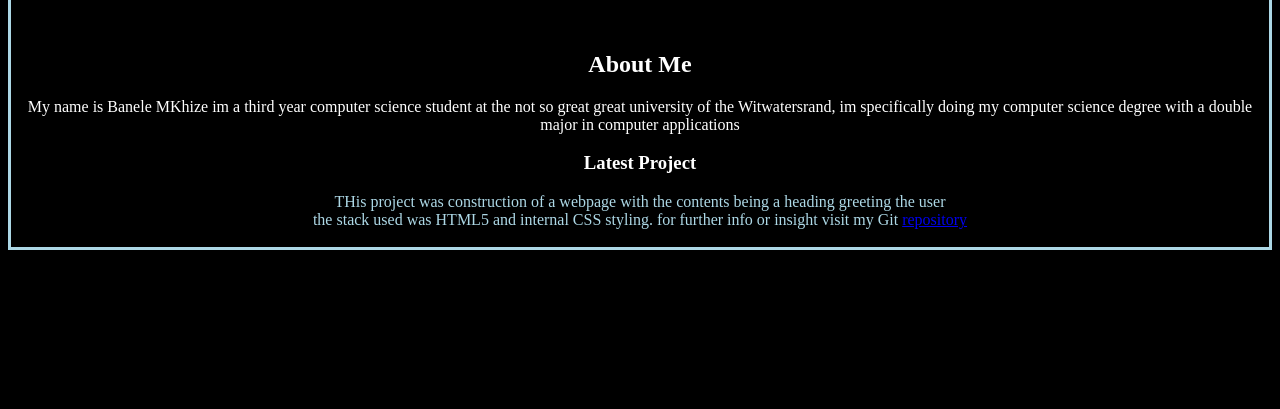
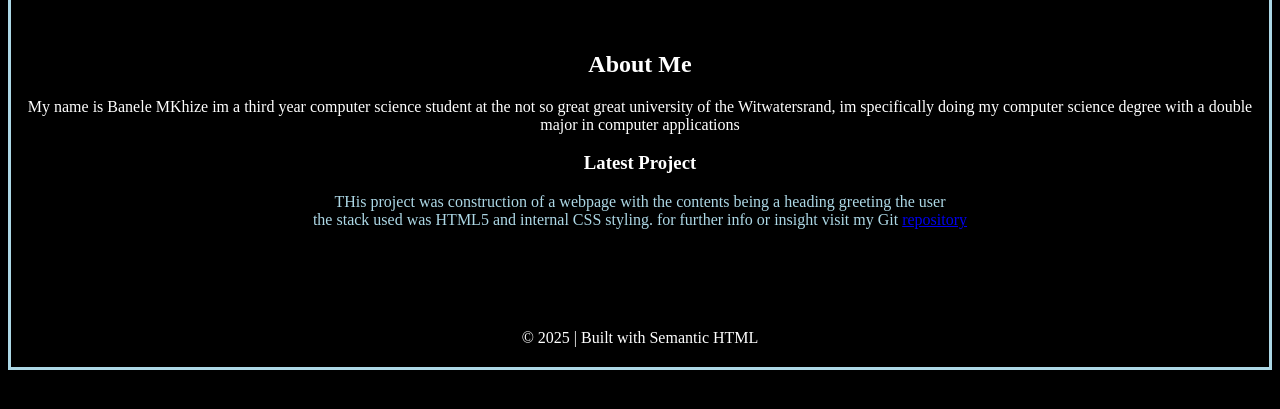
Before and after one commit to dreadnought147/2663814-labs-25, a plain HTML site: page 2663814.html in a window 1280 px wide. Shown: the part 153-562 px from the top of the page. Drawn offline with Linux system fonts and the light colour scheme.

Commit message:
made footer visible by changing color to white

```diff
--- a/projects.css
+++ b/projects.css
@@ -40,3 +40,9 @@ article h3{
     color: white;
     background-color: rgb(rgb(0, 225, 255), rgb(19, 178, 206), rgba(34, 192, 219), 0.9)
 }
+footer{
+    color: white;
+    padding-top: 100px;
+    padding-bottom: 20px;
+    text-align: center;
+}
```
